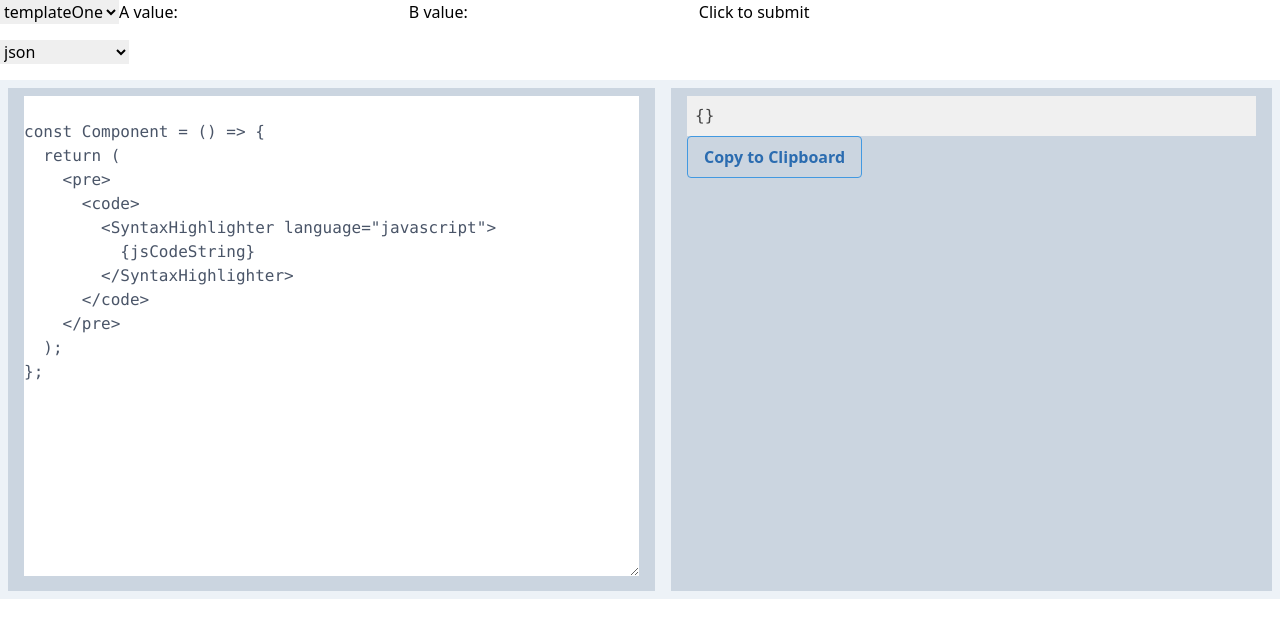
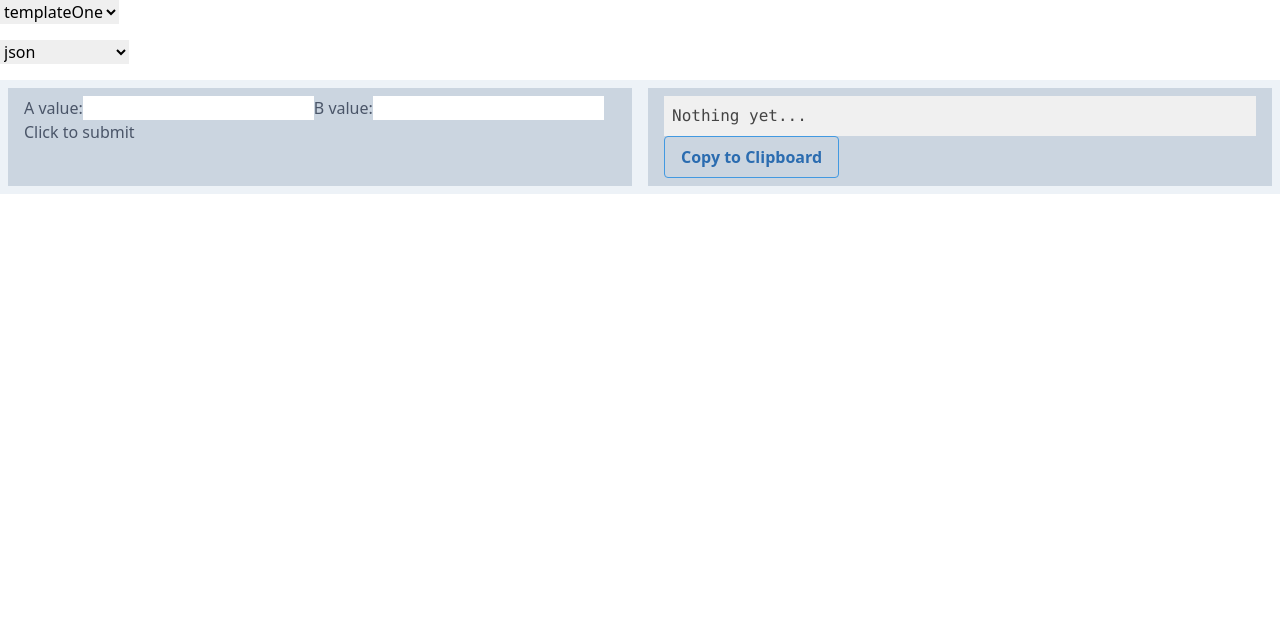
Before and after one commit to gschultz49/templateBuilder, a Next.js app: page / in a window 1280 px wide. Shown: the top 638 px of the page. Built offline with nearby package versions, Linux system fonts and the light colour scheme.

Commit message:
variable commits working

```diff
--- a/pages/api/requestTemplate.ts
+++ b/pages/api/requestTemplate.ts
@@ -32,15 +32,18 @@ export const GenerateTemplateDirectory = ({
 export interface TemplateFile {
   name: string;
   content: string;
+  language: string;
 }
 
 export const GenerateTemplateFile = ({
   name,
   content,
+  language,
 }: TemplateFile): TemplateFile => {
   return {
     name,
     content,
+    language,
   };
 };
 
@@ -66,5 +69,4 @@ const request = async (state: any): Promise<TemplateResponse> => {
   return response.json();
 };
 
-
 export default request;
--- a/pages/api/templateOne.ts
+++ b/pages/api/templateOne.ts
@@ -7,14 +7,15 @@ import {
 const TemplateOneConfig = (req, res) => {
   if (req.method === "POST") {
     // this is where the state would be translated into the json config object
-    console.log(`Request obj:${req}`);
+    console.log(req.body);
     const randomStateInput = "templateOne.sql";
     const testData: TemplateResponse = {
       isDirectory: false,
       data: [
         GenerateTemplateFile({
           name: randomStateInput,
-          content: `
+          content: `let a = ${req.body.a};
+let b = ${req.body.b};
 const Component = () => {
 return (
     <pre>
@@ -26,6 +27,7 @@ const TemplateOneConfig = (req, res) => {
     </pre>
 );
 };`,
+          language: "javascript",
         }),
       ],
       metadata: GenerateTemplateMetadata({
--- a/pages/api/templateTwo.ts
+++ b/pages/api/templateTwo.ts
@@ -7,14 +7,15 @@ import {
 const TemplateTwoConfig = (req, res) => {
   if (req.method === "POST") {
     // this is where the state would be translated into the json config object
-      console.log(`Request obj:${req}`);
+    console.log(req.body);
     const randomStateInput = "templateTwo.sql";
     const testData: TemplateResponse = {
       isDirectory: false,
       data: [
         GenerateTemplateFile({
           name: randomStateInput,
-            content: `
+          content: `let c = ${req.body.c};
+let d = ${req.body.d};
 const Component = () => {
     return (
     <pre>
@@ -26,6 +27,7 @@ import {
     </pre>
     );
 };`,
+          language: "javascript",
         }),
       ],
       metadata: GenerateTemplateMetadata({
--- a/pages/index.tsx
+++ b/pages/index.tsx
@@ -1,6 +1,5 @@
 import SyntaxHighlighter from "react-syntax-highlighter";
 import { useState, Fragment } from "react";
-import languagesSupported from "./languages";
 import testLanguages from "../testSnippets";
 import TemplateOne from "./templateOne";
 import TemplateTwo from "./templateTwo";
@@ -23,17 +22,29 @@ const App = () => {
   const [textAreaValue, setTextAreaValue] = useState(reactString);
   const [generated, setGenerated] = useState(reactString);
   const [selectedLanguage, setSelectedLanguage] = useState(
-    languagesSupported.find((e) => e === "json")
+    SyntaxHighlighter.supportedLanguages.find((e) => e === "json")
   );
   const [selectedTemplateName, setSelectedTemplateName] = useState("");
   const [SelectedTemplate, setSelectedTemplate] = useState(
     availableTemplates["templateOne"]
   );
-  const [templateResponse, setTemplateResponse] = useState({});
+  const [templateResponse, setTemplateResponse] = useState(null);
 
   const handleInputBoxChange = (event) => {
     setTextAreaValue(event.target.value);
     setGenerated(event.target.value);
+  };
+
+  const formatTemplateResponse = (templateResponse) => {
+    let templateObj = JSON.parse(templateResponse);
+    if (templateObj === null) {
+      return "Nothing yet...";
+    } else {
+      return (
+        //@ts-ignore
+        templateObj.data[0].content
+      );
+    }
   };
 
   return (
@@ -48,37 +59,29 @@ const App = () => {
         {Object.keys(availableTemplates).map(OptionFactory)}
       </select>
 
-      <SelectedTemplate
-        templateResponse={templateResponse}
-        setTemplateResponse={setTemplateResponse}
-      />
-
       <div className="my-4 border-solid border-gray-600">
         <select
           value={selectedLanguage}
           onChange={(e) => setSelectedLanguage(e.target.value)}
         >
-          {languagesSupported.map(OptionFactory)}
+          {SyntaxHighlighter.supportedLanguages.map(OptionFactory)}
         </select>
       </div>
 
       <div className="flex bg-gray-200">
-        <div className="flex-1 text-gray-700 text-left bg-gray-400 px-4 py-2 m-2">
-          <pre>
-            <textarea
-              rows={20}
-              cols={60}
-              value={textAreaValue}
-              onChange={handleInputBoxChange}
-            ></textarea>
-          </pre>
+        <div className="w-full text-gray-700 text-left bg-gray-400 px-4 py-2 m-2">
+          <SelectedTemplate
+            templateResponse={templateResponse}
+            setTemplateResponse={setTemplateResponse}
+          />
         </div>
-        <div className="flex-1 text-gray-700 text-left bg-gray-400 px-4 py-2 m-2">
+        <div className="w-full text-gray-700 text-left bg-gray-400 px-4 py-2 m-2">
           <pre>
             <code>
               <SyntaxHighlighter language={selectedLanguage}>
                 {/* {generated} */}
-                {JSON.stringify(templateResponse, undefined, 4)}
+                {/* {JSON.stringify(templateResponse)} */}
+                {formatTemplateResponse(templateResponse)}
               </SyntaxHighlighter>
             </code>
           </pre>
@@ -141,7 +144,8 @@ export default App;
 
 //           <a
 //             href="https://vercel.com/import?filter=next.js&utm_source=create-next-app&utm_medium=default-template&utm_campaign=create-next-app"
-//             className={styles.card}import languagesSupported from './languages';
+//             className={styles.card}import SyntaxHighlighter.supportedLanguages from './languages';
+import { TemplateResponse } from "./api/requestTemplate";
 
 //           >
 //             <h3>Deploy &rarr;</h3>
```
Lines whose indentation alone changed are shown as unchanged.
